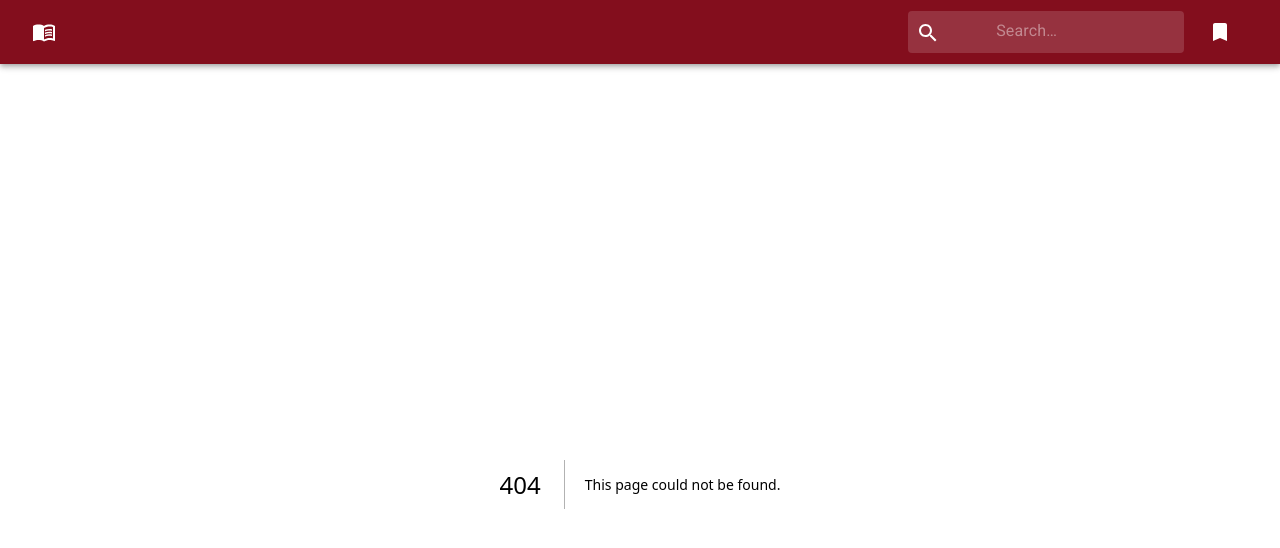
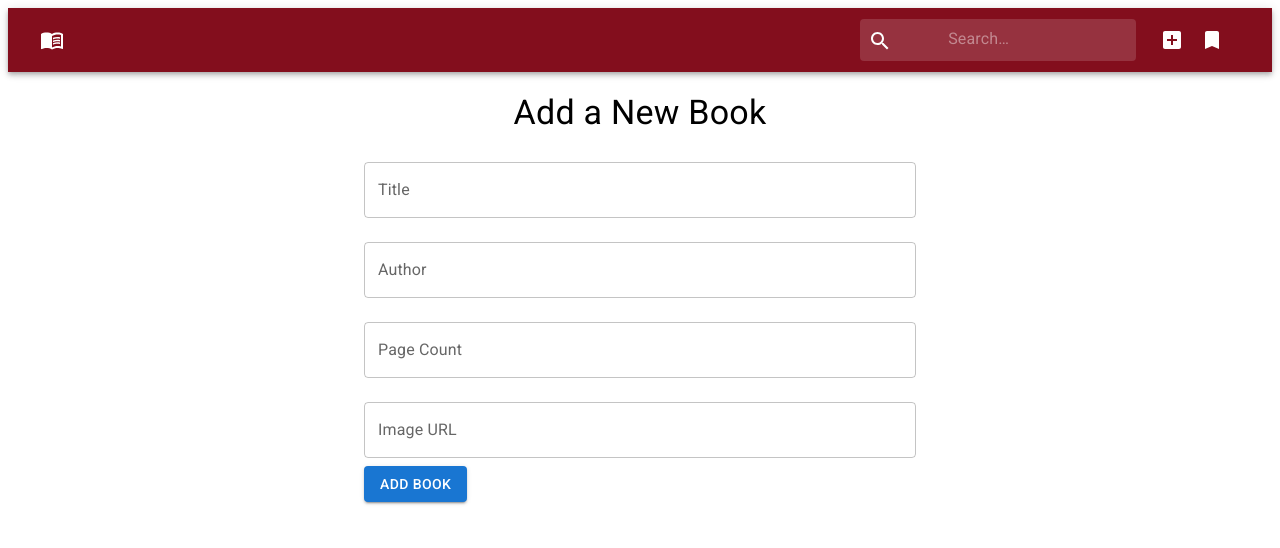
Before and after one commit to betulyurtman/Front_End-Bootcamp-Final-Project, a Next.js app in the folder book-app/: page /add-book in a window 1280 px wide. Before the commit this address had no page. Shown: the top 548 px of the page. Built offline with nearby package versions, Linux system fonts and the light colour scheme.

Commit message:
Add: Add Book Page(Only adds on add page.)

```diff
--- /dev/null
+++ b/book-app/src/pages/add-book/index.js
@@ -0,0 +1,87 @@
+import React from 'react';
+import { TextField, Button, Container, Typography } from '@mui/material';
+import { useDispatch } from 'react-redux';
+import { addNewBook } from '../store/bookSlice';
+import { useFormik } from 'formik';
+import * as Yup from 'yup';
+
+const validationSchema = Yup.object({
+  title: Yup.string().required('Title is required'),
+  author: Yup.string().required('Author is required'),
+  pageCount: Yup.number().positive().integer().required('Page count is required'),
+  thumbnail: Yup.string().url('Enter a valid URL').required('Image URL is required'),
+});
+
+const NewBook = () => {
+  const dispatch = useDispatch();
+
+  const formik = useFormik({
+    initialValues: {
+      title: '',
+      author: '',
+      pageCount: '',
+      thumbnail: '',
+    },
+    validationSchema,
+    onSubmit: (values) => {
+      dispatch(addNewBook(values));
+      formik.resetForm();
+    },
+  });
+
+  return (
+    <Container maxWidth="sm">
+      <Typography variant="h4" align="center" gutterBottom>
+        Add a New Book
+      </Typography>
+      <form onSubmit={formik.handleSubmit}>
+        <TextField
+          label="Title"
+          name="title"
+          value={formik.values.title}
+          onChange={formik.handleChange}
+          error={formik.touched.title && Boolean(formik.errors.title)}
+          helperText={formik.touched.title && formik.errors.title}
+          fullWidth
+          margin="normal"
+        />
+        <TextField
+          label="Author"
+          name="author"
+          value={formik.values.author}
+          onChange={formik.handleChange}
+          error={formik.touched.author && Boolean(formik.errors.author)}
+          helperText={formik.touched.author && formik.errors.author}
+          fullWidth
+          margin="normal"
+        />
+        <TextField
+          label="Page Count"
+          name="pageCount"
+          type="number"
+          value={formik.values.pageCount}
+          onChange={formik.handleChange}
+          error={formik.touched.pageCount && Boolean(formik.errors.pageCount)}
+          helperText={formik.touched.pageCount && formik.errors.pageCount}
+          fullWidth
+          margin="normal"
+        />
+        <TextField
+          label="Image URL"
+          name="thumbnail"
+          value={formik.values.thumbnail}
+          onChange={formik.handleChange}
+          error={formik.touched.thumbnail && Boolean(formik.errors.thumbnail)}
+          helperText={formik.touched.thumbnail && formik.errors.thumbnail}
+          fullWidth
+          margin="normal"
+        />
+        <Button type="submit" variant="contained" color="primary">
+          Add Book
+        </Button>
+      </form>
+    </Container>
+  );
+};
+
+export default NewBook;
--- a/book-app/src/pages/components/DashboardLayout.js
+++ b/book-app/src/pages/components/DashboardLayout.js
@@ -3,6 +3,7 @@ import Toolbar from '@mui/material/Toolbar';
 import IconButton from '@mui/material/IconButton';
 import InputBase from '@mui/material/InputBase';
 import SearchIcon from '@mui/icons-material/Search';
+import AddBoxIcon from '@mui/icons-material/AddBox';
 import { styled, alpha } from '@mui/material/styles';
 import { Stack } from '@mui/material';
 import { Bookmark, MenuBook} from '@mui/icons-material';
@@ -62,6 +63,11 @@ const DashboardLayout = ({ children }) => {
         router.push('/reading-list');
     };
 
+    // For add-book page.
+    const handleAddBookClick = () => {
+        router.push('/add-book');
+    };
+
   return (
     <>
       <AppBar position="static" sx={{ bgcolor: '#830E1D' }}>
@@ -85,6 +91,9 @@ const DashboardLayout = ({ children }) => {
               onKeyPress={(e) => e.key === 'Enter' && handleSearch()}
             />
           </Search>
+          <IconButton color="inherit" onClick={handleAddBookClick}>
+            <AddBoxIcon />
+          </IconButton>
           <IconButton color="inherit" onClick={handleReadingListClick}>
           <Bookmark />
           </IconButton>
--- a/book-app/src/pages/store/bookSlice.js
+++ b/book-app/src/pages/store/bookSlice.js
@@ -29,7 +29,10 @@ const bookSlice = createSlice({
         if (index !== -1) {
           state.books[index] = { ...state.books[index], ...action.payload };
         }
-      },
+    },
+    addNewBook: (state, action) => {
+      state.books.push(action.payload);
+    },
   },
   extraReducers: (builder) => {
     builder
@@ -47,7 +50,7 @@ const bookSlice = createSlice({
   },
 });
 
-export const { setSearchResults, updateBookDetails } = bookSlice.actions;
+export const { setSearchResults, updateBookDetails, addNewBook } = bookSlice.actions;
 
 export const searchBooks = (searchQuery) => (dispatch, getState) => {
   const { books } = getState().books;
```
